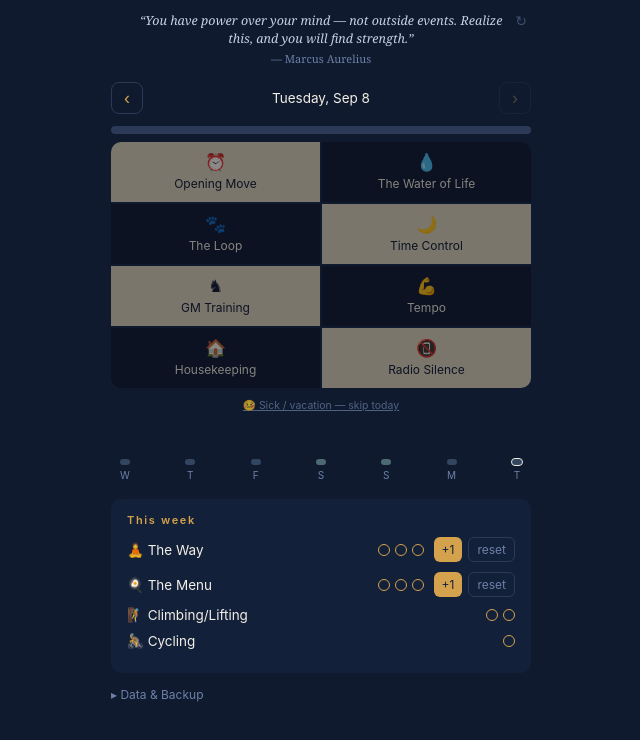
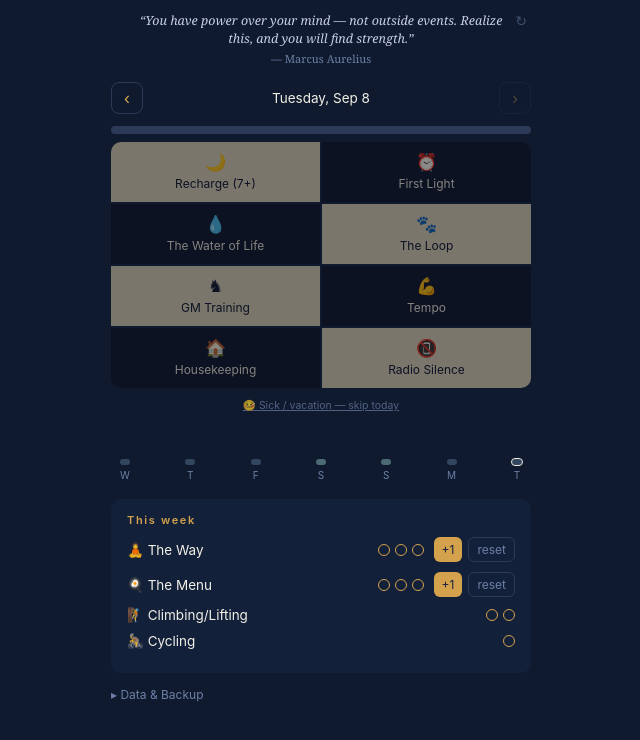
Before and after one commit to braxtonwardle/checklist, a plain HTML site: page index.html in a window 1280 px wide. Shown: the whole page, without its empty margins (319-959 px from the left). Drawn offline with Linux system fonts and the light colour scheme.

Commit message:
Rename wake/sleep labels and move sleep first in item order
Opening Move -> First Light, Time Control -> Recharge (7+); Recharge is
now listed before the other items since it reflects the previous
night's sleep rather than the day ahead.

Co-Authored-By: Claude Sonnet 5 <noreply@anthropic.com>

```diff
--- a/index.html
+++ b/index.html
@@ -293,10 +293,10 @@
 
   // ---------- item config ----------
   const WEEKDAY_ITEMS = [
-    { key: "bed7", label: "Opening Move", emoji: "⏰" },
+    { key: "sleep", label: "Recharge (7+)", emoji: "🌙" },
+    { key: "bed7", label: "First Light", emoji: "⏰" },
     { key: "water", label: "The Water of Life", emoji: "💧" },
     { key: "lucy", label: "The Loop", emoji: "🐾" },
-    { key: "sleep", label: "Time Control", emoji: "🌙" },
     { key: "chess", label: "GM Training", emoji: "♞" },
     { key: "phoneBed", label: "Radio Silence", emoji: "📵" },
   ];
@@ -393,11 +393,11 @@
     else entry.checks.chore = rotatedOrder[idx + 1];
   }
   const WEEKEND_DUAL_ITEMS = [
+    { key: "sleep", label: "Recharge (7+)", emoji: "🌙" },
     { key: "water", label: "The Water of Life", emoji: "💧" },
     { key: "phoneMorning", label: "Litany Against Fear", emoji: "🔕" },
     { key: "lucy", label: "The Loop", emoji: "🐾" },
     { key: "phone", label: "Radio Silence", emoji: "📵" },
-    { key: "sleep", label: "Time Control", emoji: "🌙" },
   ];
   const WEEKEND_EXTRA_ITEMS = [
     { key: "householdProject", label: "The Build", emoji: "🔧" },
```
